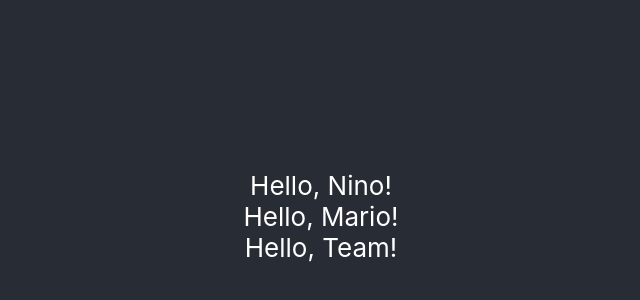
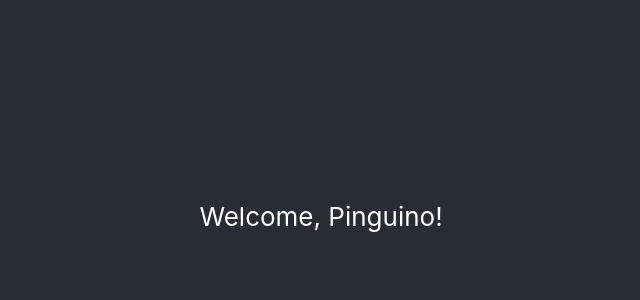
Before and after one commit to Raccoon6650/Develhope-React, a React (Create React App) app in the folder esercizi_develhope/: page / in a window 1280 px wide. Shown: the part 184-484 px from the top of the page, without its empty margins (319-959 px from the left). Built offline with nearby package versions, Linux system fonts and the light colour scheme.

Commit message:
Esercizio corretto

```diff
--- a/esercizi_develhope/src/App.js
+++ b/esercizi_develhope/src/App.js
@@ -1,14 +1,14 @@
 //import logo from './logo.svg';
 import './App.css';
-import Hello from './components/hello';
+import Welcome from './components/welcome';
 
 function App() {
   return (
     <div className="App">
       <header className="App-header">
-        <Hello name="Nino!"/>
-        <Hello name="Mario!"/>
-        <Hello name="Team!"/>
+        <>
+          <Welcome name="Pinguino!"/>
+        </>
       </header>
     </div>
   );
--- a/esercizi_develhope/src/components/hello.js
+++ /dev/null
@@ -1,9 +0,0 @@
-const Hello = (props) => {
-    return(
-        <>
-        <div name={props.name}>Hello, {props.name}</div>
-        </>
-    );
-}
-
-export default Hello;
--- /dev/null
+++ b/esercizi_develhope/src/components/welcome.js
@@ -0,0 +1,20 @@
+const Welcome = (props) => {
+    return(
+        <>
+        <p>Welcome, {props.name}</p>
+        </>
+    );
+}
+
+export default Welcome;
+
+
+/*import React, { Component } from 'react';
+
+class Welcome extends Component {
+  render() {
+    return <p>Welcome, {this.props.name}!</p>;
+  }
+}
+
+export default Welcome;*/
```
